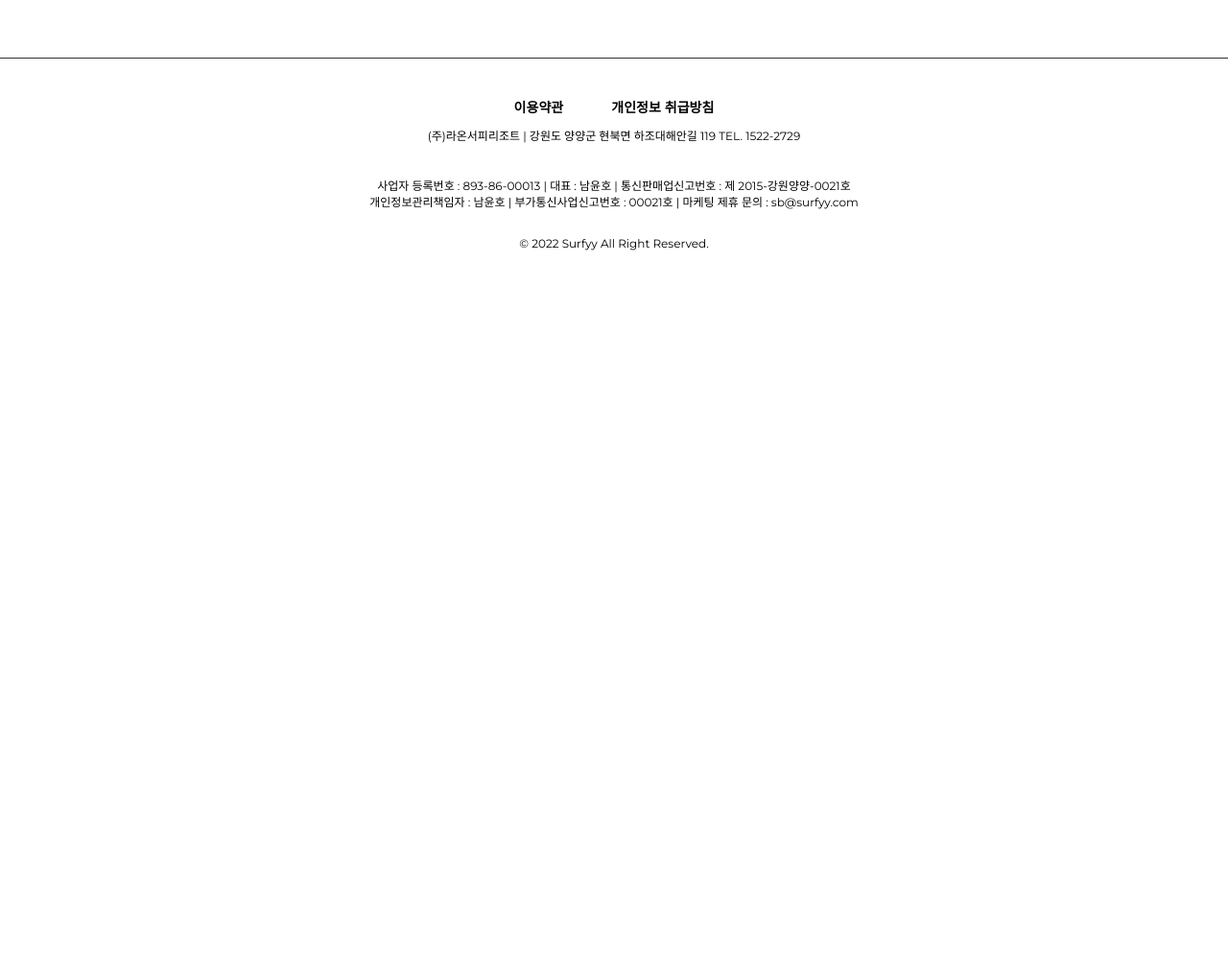
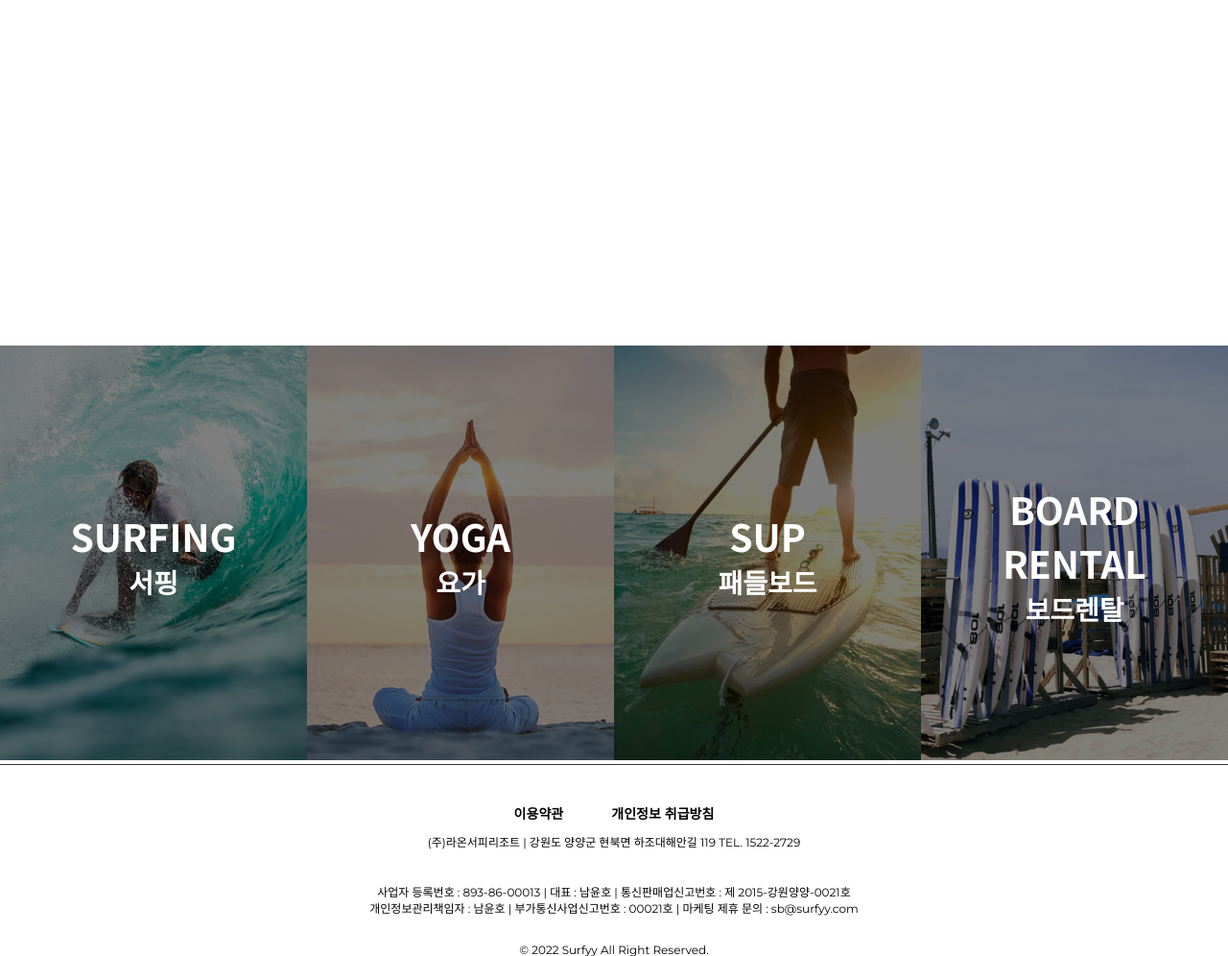
Before and after one commit to cocaclara/portfolio_SurfyyBeach, a plain HTML site: page index.html in a window 1280 px wide. Shown: the part 1704-2700 px from the top of the page at 96% size. Before the commit the page ends 2004 px from the top, so only its background shows below. Drawn offline with Linux system fonts and the light colour scheme.

Commit message:
ms commit

```diff
--- a/css/style_basic.css
+++ b/css/style_basic.css
@@ -30,7 +30,7 @@ header{height: 0;}
 header .header-wrap{
   width: 100%;height: 100px;
   position: fixed;z-index: 1;
-  /* transition: all 0.3s; */
+  transition: all 0.3s;
   /* background-color: #092e6e; */
 }
 header .header-wrap.on{
@@ -116,6 +116,7 @@ footer{
 
 /* 탑버튼 */
 button.top{
+  display: none;
   position: fixed;bottom: 40px;right: 34px;
   background-color: transparent;
   border: 0;
--- a/css/style_main.css
+++ b/css/style_main.css
@@ -45,3 +45,34 @@ main{
   font-size: 1.375rem;
   font-weight: 600;
 }
+/* 섹션3 - 강습내용 */
+.sec3{
+  margin-top: 300px;
+}
+.sec3 .sec3-wrap{
+  width: 100%; max-width: 1920px;
+  display: flex;
+}
+.sec3 a{
+  width: 25%;
+  position: relative;
+}
+.sec3 img{
+width: 100%;
+filter: brightness(50%);
+transition: all 0.5s;
+}
+.sec3 a:hover img{
+  filter: brightness(100%);
+}
+.sec3 p{
+  position: absolute;top:50%;left: 50%;
+  transform: translate(-50%, -50%);
+  color: #fff;
+  font-size: 28px;
+  font-family: 'Noto Sans KR',sans-serif;
+  font-weight: 700;
+}
+.sec3 p em{
+  font-style: normal;font-size: 39px;.
+}
--- a/index.html
+++ b/index.html
@@ -62,8 +62,29 @@
 						서핑, 캠핑, 음악이 공존하는 곳!</p>
 				</div>
 			</section>
-			<section class="sec3"></section>
-			<section class="sec4"></section>
+			<section class="sec3">
+				<div class="sec3-wrap">
+					<a href="#">
+						<img src="img/main/main_surfing.jpg" alt="서핑">
+						<p><em>SURFING</em><br>서핑</p>
+					</a>
+					<a href="#">
+						<img src="img/main/main_yoga.jpg" alt="요가">
+						<p><em>YOGA</em><br>요가</p>
+					</a>
+					<a href="#">
+						<img src="img/main/main_paddle_boarding.jpg" alt="패들보드">
+						<p><em>SUP</em><br>패들보드</p>
+					</a>
+					<a href="#">
+						<img src="img/main/main_rental.jpg" alt="보드렌탈">
+						<p><em>BOARD RENTAL</em><br>보드렌탈</p>
+					</a>
+				</div>
+			</section>
+			<section class="sec4">
+
+			</section>
 			<section class="sec5"></section>
 		</main>
 
--- a/js/basic.js
+++ b/js/basic.js
@@ -10,9 +10,11 @@ $(document).ready(function(){
     $('.header-wrap').removeClass('on');
     $(this).find('.lnb').stop().slideUp(200);
   });
+
   // 스크롤 내릴 시, 헤더 사라지고 스크롤 올릴 시 생김
   var lastScrollTop = 0,
       delta = 15;
+
   $(window).scroll(function(){
     var currentTop = $(this).scrollTop();
     if( Math.abs(lastScrollTop - currentTop) <= delta )
@@ -24,5 +26,17 @@ $(document).ready(function(){
       $('.header-wrap').slideDown();
     }
     lastScrollTop = currentTop;
+
+    // 섹션1 지날 때, 탑버튼 생성
+    if( currentTop >= 300 ){
+      $('.top').fadeIn();
+    }else{
+      $('.top').fadeOut();
+    }
+  });
+  // 탑버튼 클릭 시, 최상단으로 이동
+  $('.top').click(function(){
+    $('html,body').animate({scrollTop:0},500);
+    return false;
   });
 });
```
